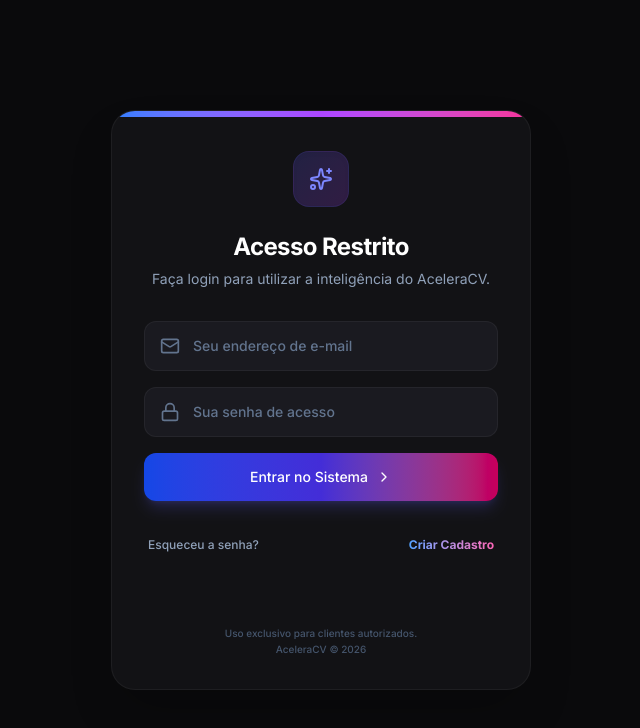
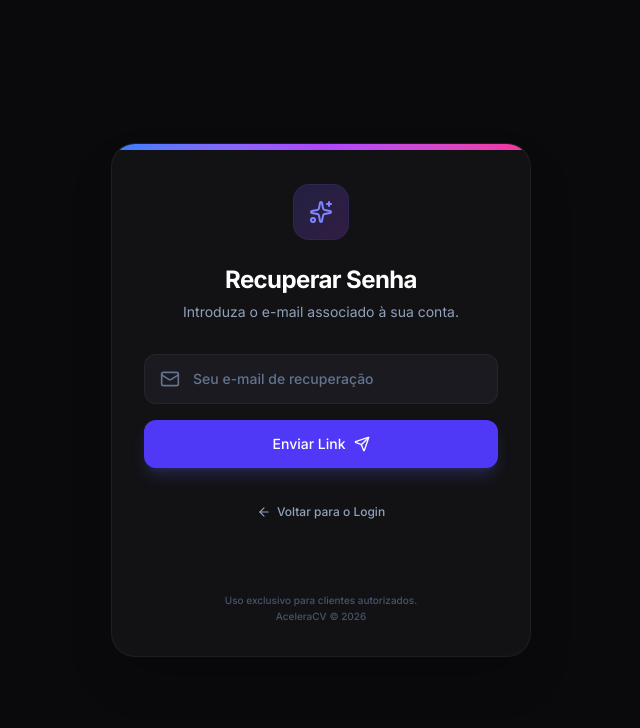
Before and after one commit to crisbh95/aceleracv, a React (Vite) app: page / in a window 1280 px wide. Both pictures are taken after a click on the button "Esqueceu a senha?". Shown: the top 728 px of the page, without its empty margins (319-959 px from the left). Built offline with nearby package versions, Linux system fonts and the light colour scheme.

Commit message:
feat: adicionar formulários funcionais de cadastro e recuperação de senha

```diff
--- a/src/components/Login.tsx
+++ b/src/components/Login.tsx
@@ -1,18 +1,48 @@
 import React, { useState } from "react";
-import { Sparkles, Mail, Lock, ChevronRight } from "lucide-react";
+import { Sparkles, Mail, Lock, ChevronRight, User, ArrowLeft, Send } from "lucide-react";
+import { useToast } from "./Toast";
 
 interface LoginProps {
   onLogin: () => void;
 }
 
+type ViewState = "login" | "register" | "forgot_password";
+
 export default function Login({ onLogin }: LoginProps) {
+  const [view, setView] = useState<ViewState>("login");
+  const [name, setName] = useState("");
   const [email, setEmail] = useState("");
   const [password, setPassword] = useState("");
+  const [confirmPassword, setConfirmPassword] = useState("");
+  const { toast } = useToast();
 
-  const handleSubmit = (e: React.FormEvent) => {
+  const handleLoginSubmit = (e: React.FormEvent) => {
     e.preventDefault();
     if (email && password) {
+      toast("success", "Login efetuado com sucesso!");
       onLogin();
+    }
+  };
+
+  const handleRegisterSubmit = (e: React.FormEvent) => {
+    e.preventDefault();
+    if (password !== confirmPassword) {
+      toast("error", "As senhas não coincidem!");
+      return;
+    }
+    if (name && email && password) {
+      toast("success", "Conta criada com sucesso! Faça login para continuar.");
+      setView("login");
+      setPassword("");
+      setConfirmPassword("");
+    }
+  };
+
+  const handleForgotSubmit = (e: React.FormEvent) => {
+    e.preventDefault();
+    if (email) {
+      toast("info", "Instruções de recuperação enviadas para o seu e-mail.");
+      setView("login");
     }
   };
 
@@ -29,11 +59,21 @@ export default function Login({ onLogin }: LoginProps) {
           </div>
 
           <div className="space-y-1.5">
-            <h1 className="text-2xl font-bold text-white tracking-tight">Acesso Restrito</h1>
-            <p className="text-sm text-slate-400">Faça login para utilizar a inteligência do AceleraCV.</p>
+            <h1 className="text-2xl font-bold text-white tracking-tight">
+              {view === "login" && "Acesso Restrito"}
+              {view === "register" && "Criar Conta"}
+              {view === "forgot_password" && "Recuperar Senha"}
+            </h1>
+            <p className="text-sm text-slate-400">
+              {view === "login" && "Faça login para utilizar a inteligência do AceleraCV."}
+              {view === "register" && "Preencha os dados abaixo para se cadastrar."}
+              {view === "forgot_password" && "Introduza o e-mail associado à sua conta."}
+            </p>
           </div>
 
-          <form onSubmit={handleSubmit} className="w-full space-y-4 mt-2">
+          {/* LOGIN FORM */}
+          {view === "login" && (
+            <form onSubmit={handleLoginSubmit} className="w-full space-y-4 mt-2 animate-fade-in">
               <div className="relative">
                 <div className="absolute inset-y-0 left-0 pl-4 flex items-center pointer-events-none">
                   <Mail className="w-5 h-5 text-slate-500" />
@@ -70,16 +110,128 @@ export default function Login({ onLogin }: LoginProps) {
                 <ChevronRight className="w-4 h-4" />
               </button>
 
-            {/* New requested fields: Esqueceu a senha & Cadastro */}
               <div className="flex items-center justify-between pt-5 px-1">
-              <button type="button" className="text-xs text-slate-400 hover:text-white transition-colors font-medium">
+                <button type="button" onClick={() => setView("forgot_password")} className="text-xs text-slate-400 hover:text-white transition-colors font-medium">
                   Esqueceu a senha?
                 </button>
-              <button type="button" className="text-xs text-transparent bg-clip-text bg-gradient-to-r from-blue-400 to-pink-400 hover:from-blue-300 hover:to-pink-300 transition-colors font-bold">
+                <button type="button" onClick={() => setView("register")} className="text-xs text-transparent bg-clip-text bg-gradient-to-r from-blue-400 to-pink-400 hover:from-blue-300 hover:to-pink-300 transition-colors font-bold">
                   Criar Cadastro
                 </button>
               </div>
             </form>
+          )}
+
+          {/* REGISTER FORM */}
+          {view === "register" && (
+            <form onSubmit={handleRegisterSubmit} className="w-full space-y-4 mt-2 animate-fade-in">
+              <div className="relative">
+                <div className="absolute inset-y-0 left-0 pl-4 flex items-center pointer-events-none">
+                  <User className="w-5 h-5 text-slate-500" />
+                </div>
+                <input
+                  type="text"
+                  value={name}
+                  onChange={e => setName(e.target.value)}
+                  placeholder="Seu nome completo"
+                  className="w-full pl-12 pr-4 py-3.5 bg-[#1a1a20] border border-white/5 rounded-xl text-white placeholder-slate-500 focus:outline-none focus:ring-2 focus:ring-indigo-500/50 transition-all text-sm font-medium"
+                  required
+                />
+              </div>
+
+              <div className="relative">
+                <div className="absolute inset-y-0 left-0 pl-4 flex items-center pointer-events-none">
+                  <Mail className="w-5 h-5 text-slate-500" />
+                </div>
+                <input
+                  type="email"
+                  value={email}
+                  onChange={e => setEmail(e.target.value)}
+                  placeholder="Seu endereço de e-mail"
+                  className="w-full pl-12 pr-4 py-3.5 bg-[#1a1a20] border border-white/5 rounded-xl text-white placeholder-slate-500 focus:outline-none focus:ring-2 focus:ring-indigo-500/50 transition-all text-sm font-medium"
+                  required
+                />
+              </div>
+
+              <div className="relative">
+                <div className="absolute inset-y-0 left-0 pl-4 flex items-center pointer-events-none">
+                  <Lock className="w-5 h-5 text-slate-500" />
+                </div>
+                <input
+                  type="password"
+                  value={password}
+                  onChange={e => setPassword(e.target.value)}
+                  placeholder="Sua senha de acesso"
+                  className="w-full pl-12 pr-4 py-3.5 bg-[#1a1a20] border border-white/5 rounded-xl text-white placeholder-slate-500 focus:outline-none focus:ring-2 focus:ring-indigo-500/50 transition-all text-sm font-medium"
+                  required
+                  minLength={6}
+                />
+              </div>
+
+              <div className="relative">
+                <div className="absolute inset-y-0 left-0 pl-4 flex items-center pointer-events-none">
+                  <Lock className="w-5 h-5 text-slate-500" />
+                </div>
+                <input
+                  type="password"
+                  value={confirmPassword}
+                  onChange={e => setConfirmPassword(e.target.value)}
+                  placeholder="Confirmar senha"
+                  className="w-full pl-12 pr-4 py-3.5 bg-[#1a1a20] border border-white/5 rounded-xl text-white placeholder-slate-500 focus:outline-none focus:ring-2 focus:ring-indigo-500/50 transition-all text-sm font-medium"
+                  required
+                  minLength={6}
+                />
+              </div>
+
+              <button
+                type="submit"
+                className="w-full py-3.5 mt-2 bg-emerald-600 hover:bg-emerald-500 text-white rounded-xl font-medium text-sm flex items-center justify-center gap-2 transition-all shadow-lg shadow-emerald-500/20 active:scale-[0.98]"
+              >
+                Concluir Cadastro
+                <ChevronRight className="w-4 h-4" />
+              </button>
+
+              <div className="flex items-center justify-center pt-5 px-1">
+                <button type="button" onClick={() => setView("login")} className="text-xs flex items-center gap-1.5 text-slate-400 hover:text-white transition-colors font-medium">
+                  <ArrowLeft className="w-3.5 h-3.5" />
+                  Voltar para o Login
+                </button>
+              </div>
+            </form>
+          )}
+
+          {/* FORGOT PASSWORD FORM */}
+          {view === "forgot_password" && (
+            <form onSubmit={handleForgotSubmit} className="w-full space-y-4 mt-2 animate-fade-in">
+              <div className="relative">
+                <div className="absolute inset-y-0 left-0 pl-4 flex items-center pointer-events-none">
+                  <Mail className="w-5 h-5 text-slate-500" />
+                </div>
+                <input
+                  type="email"
+                  value={email}
+                  onChange={e => setEmail(e.target.value)}
+                  placeholder="Seu e-mail de recuperação"
+                  className="w-full pl-12 pr-4 py-3.5 bg-[#1a1a20] border border-white/5 rounded-xl text-white placeholder-slate-500 focus:outline-none focus:ring-2 focus:ring-indigo-500/50 transition-all text-sm font-medium"
+                  required
+                />
+              </div>
+
+              <button
+                type="submit"
+                className="w-full py-3.5 mt-2 bg-indigo-600 hover:bg-indigo-500 text-white rounded-xl font-medium text-sm flex items-center justify-center gap-2 transition-all shadow-lg shadow-indigo-500/20 active:scale-[0.98]"
+              >
+                Enviar Link
+                <Send className="w-4 h-4" />
+              </button>
+
+              <div className="flex items-center justify-center pt-5 px-1">
+                <button type="button" onClick={() => setView("login")} className="text-xs flex items-center gap-1.5 text-slate-400 hover:text-white transition-colors font-medium">
+                  <ArrowLeft className="w-3.5 h-3.5" />
+                  Voltar para o Login
+                </button>
+              </div>
+            </form>
+          )}
 
           <div className="pt-8 w-full mt-4">
             <p className="text-[10px] text-slate-600 leading-relaxed font-medium">
```
Lines whose indentation alone changed are shown as unchanged.
